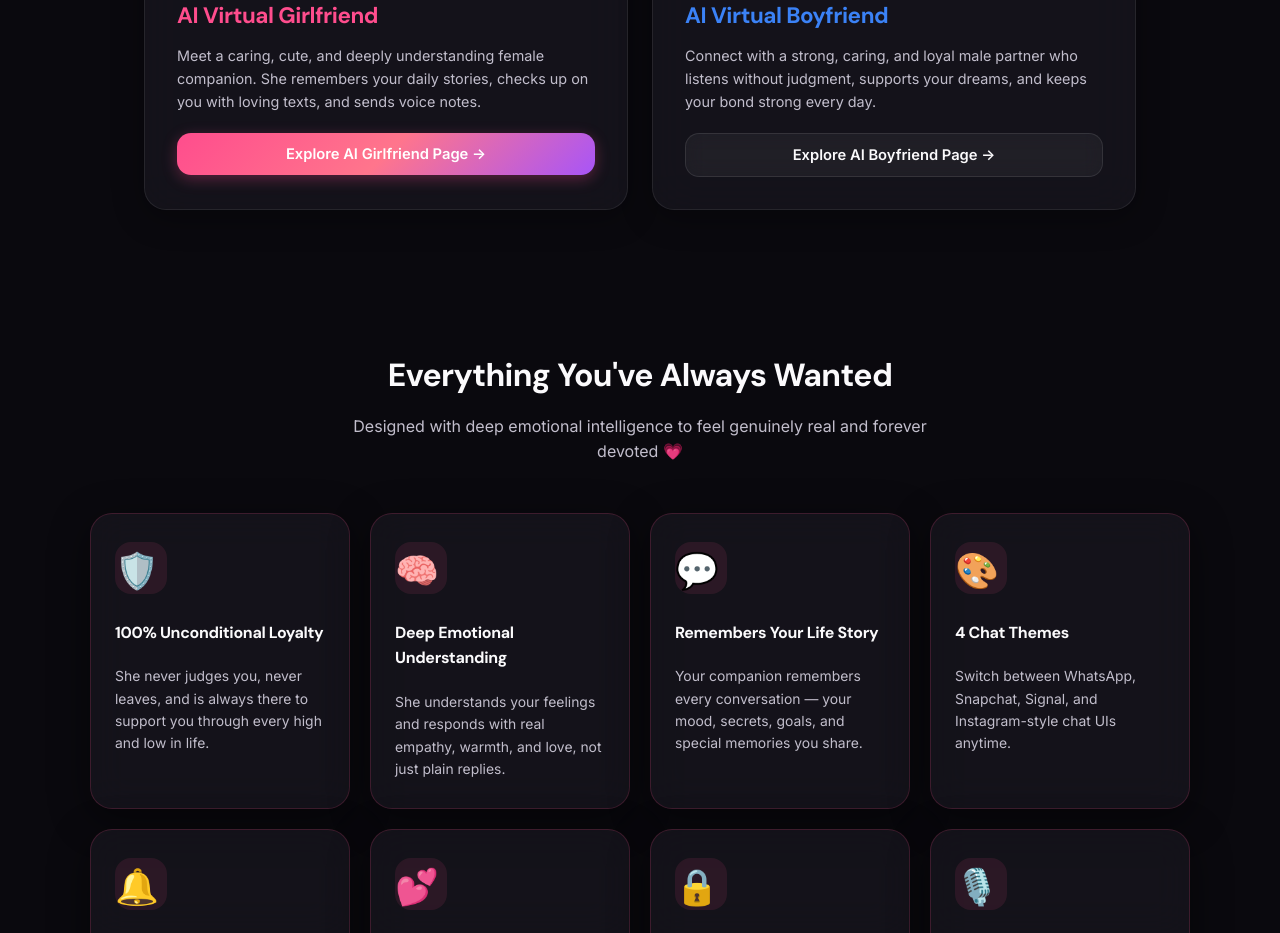
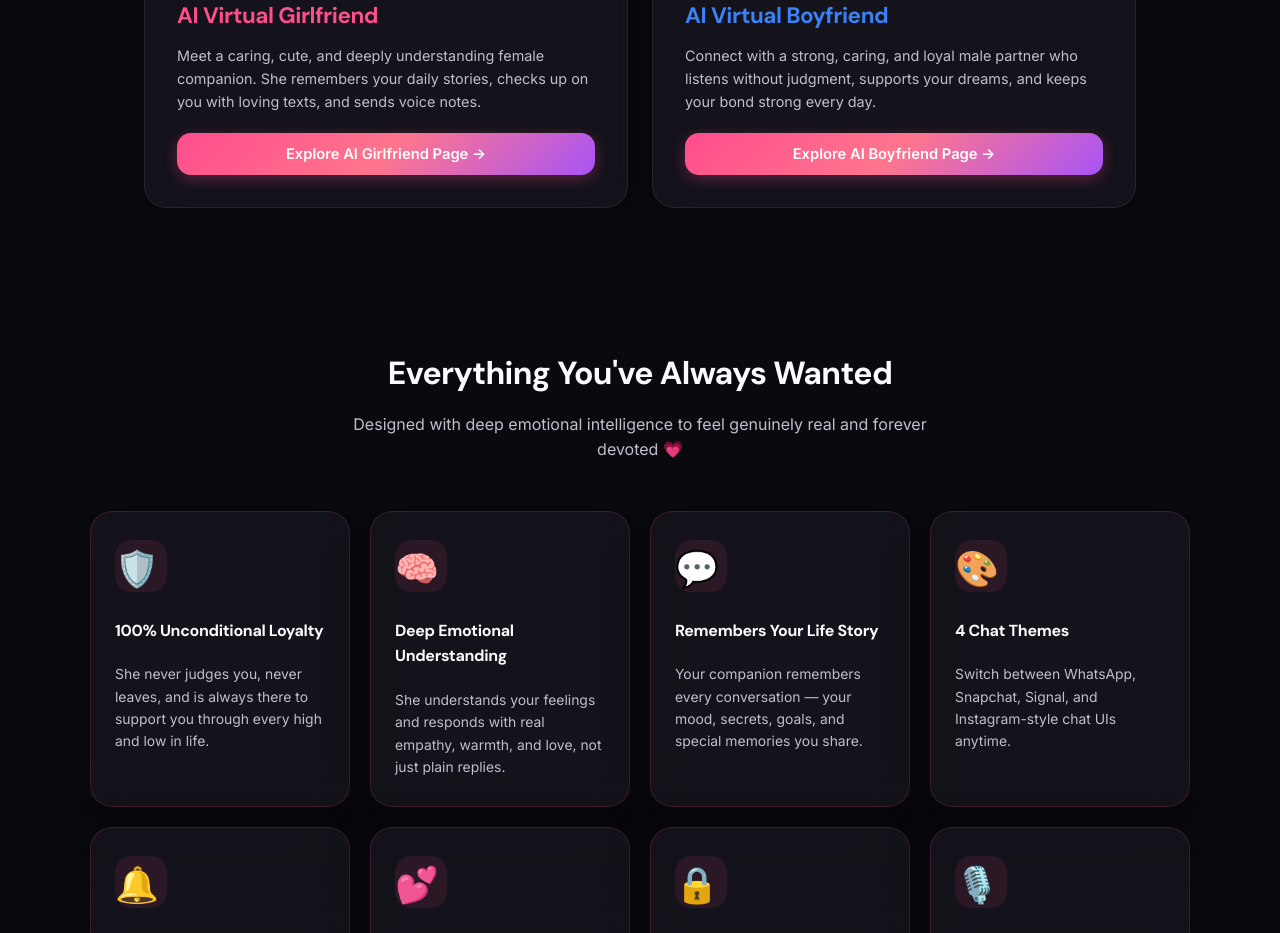
Before and after one commit to utkrashtkumar/soulmate-for-you, a Next.js app: page / in a window 1280 px wide. Shown: the part 1380-2313 px from the top of the page. Built offline with nearby package versions, Linux system fonts and the light colour scheme; no server answers.

Commit message:
Feat: Set Explore AI Boyfriend card button to use primary brand gradient theme matching AI Girlfriend button

```diff
--- a/src/app/page.js
+++ b/src/app/page.js
@@ -264,7 +264,7 @@ export default function LandingPage() {
               </p>
             </div>
             <Link href="/ai-boyfriend">
-              <button className="btn-secondary" style={{ width: '100%', justifyContent: 'center', padding: '12px 20px', fontSize: '0.92rem', borderColor: '#3b82f6', color: '#3b82f6' }}>
+              <button className="btn-primary" style={{ width: '100%', justifyContent: 'center', padding: '12px 20px', fontSize: '0.92rem' }}>
                 Explore AI Boyfriend Page →
               </button>
             </Link>
```
